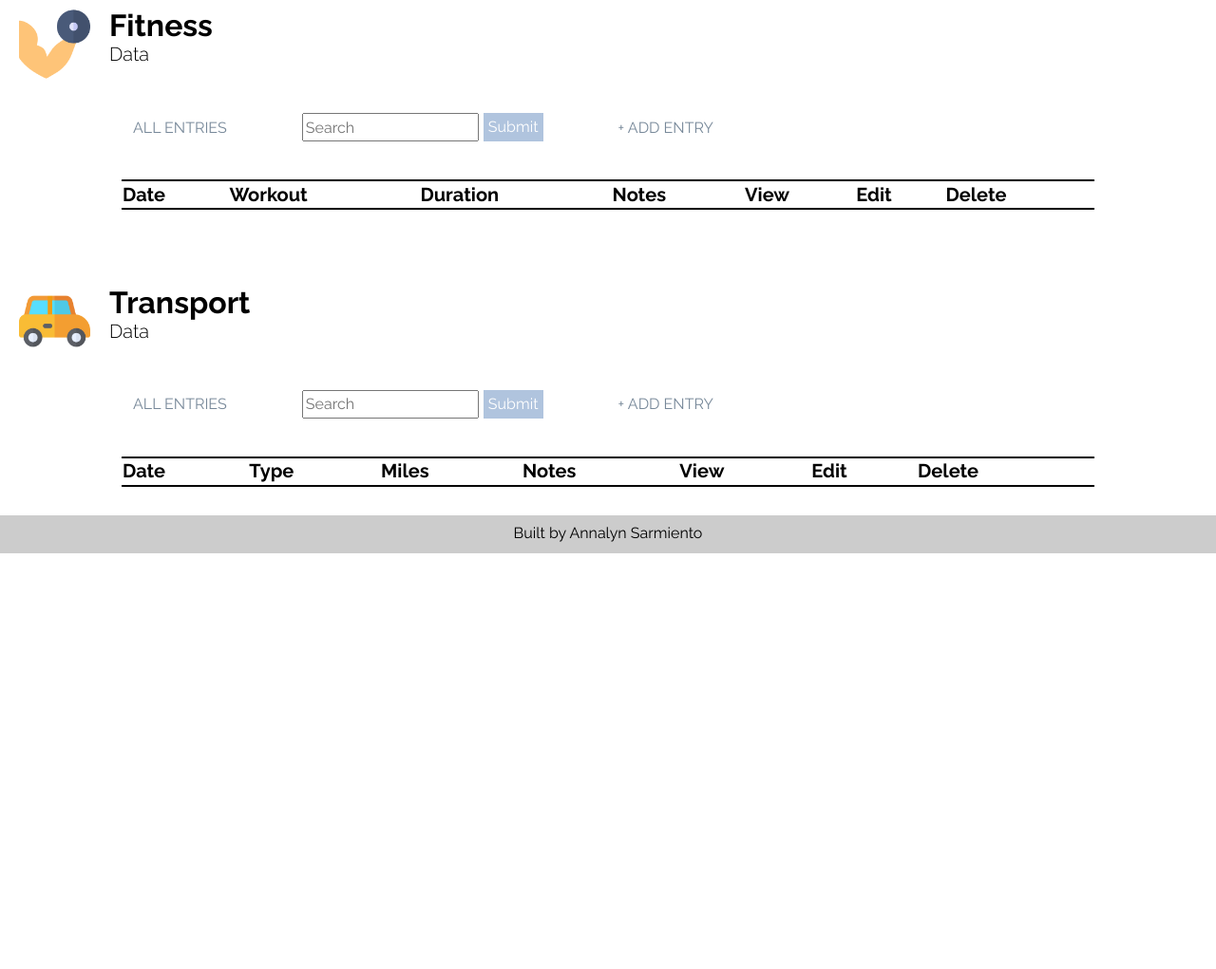
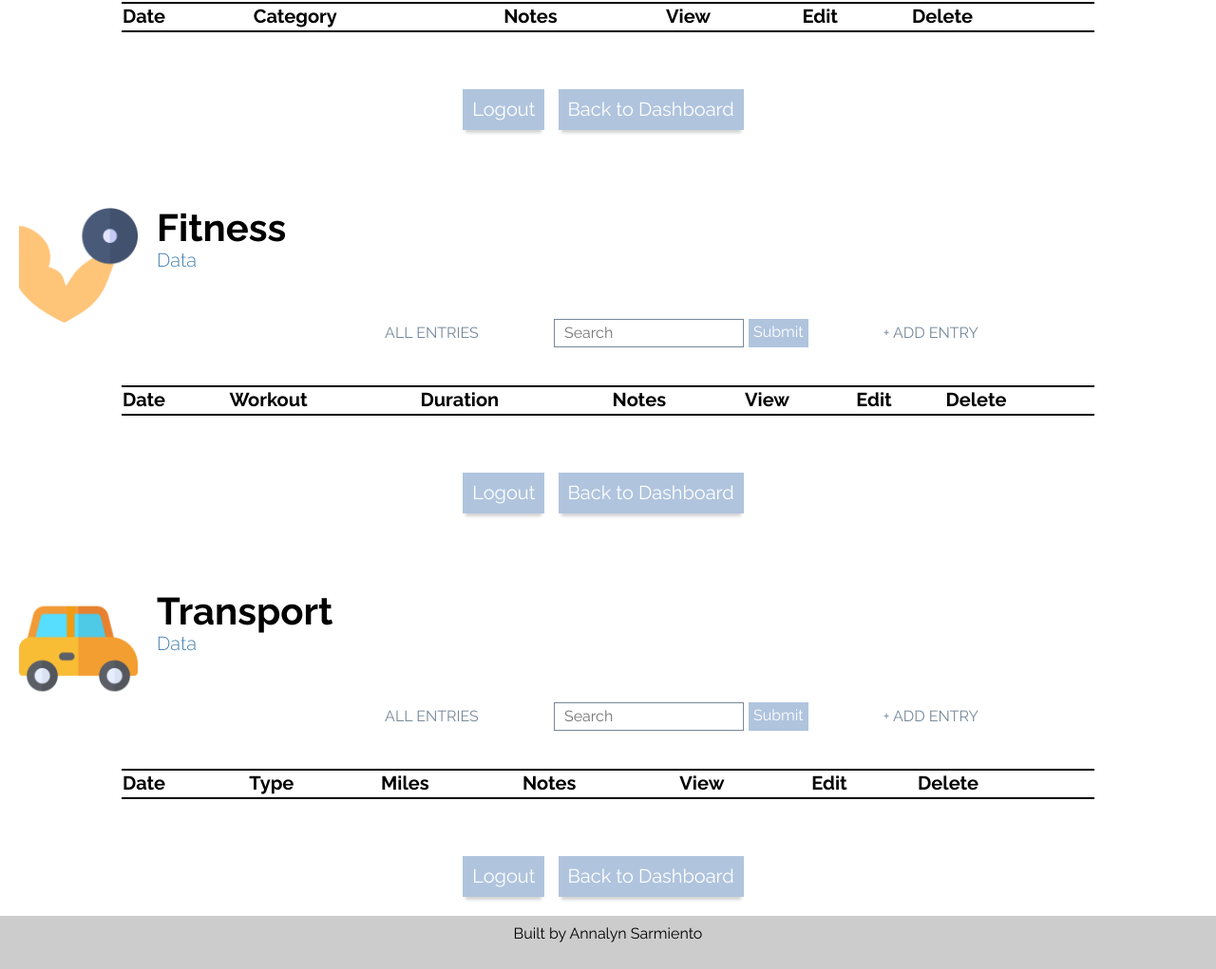
Before and after one commit to annalyncs/life-index-capstone, a website: page public/index.html in a window 1280 px wide. Shown: the part 2782-3803 px from the top of the page at 95% size. Before the commit the page ends 3365 px from the top, so only its background shows below. Drawn offline with nearby package versions, Linux system fonts and the light colour scheme.

Commit message:
updated dashboard styling

```diff
--- a/public/index.html
+++ b/public/index.html
@@ -122,6 +122,11 @@
                 <td>icon</td>
             </tr>
         </table>
+
+        <div id="dash-buttons">
+            <button id="dash-logout">Logout</button>
+            <button id="dash-back">Back to Dashboard</button>
+        </div>
     </section>
 
     <section id="health-data" class="lifestyle-data">
@@ -147,6 +152,11 @@
                 <th>Delete</th>
             </tr>
         </table>
+
+        <div id="dash-buttons">
+            <button id="dash-logout">Logout</button>
+            <button id="dash-back">Back to Dashboard</button>
+        </div>
     </section>
 
     <section id="fitness-data" class="lifestyle-data">
@@ -173,6 +183,11 @@
                 <th>Delete</th>
             </tr>
         </table>
+
+        <div id="dash-buttons">
+            <button id="dash-logout">Logout</button>
+            <button id="dash-back">Back to Dashboard</button>
+        </div>
     </section>
 
     <section id="transport-data" class="lifestyle-data">
@@ -199,6 +214,11 @@
                 <th>Delete</th>
             </tr>
         </table>
+
+        <div id="dash-buttons">
+            <button id="dash-logout">Logout</button>
+            <button id="dash-back">Back to Dashboard</button>
+        </div>
     </section>
 
     <footer class="footer">Built by Annalyn Sarmiento</footer>
--- a/public/style.css
+++ b/public/style.css
@@ -3,6 +3,26 @@ body {
     font-size: 16px;
     padding: 0;
     font-family: 'Raleway', sans-serif;
+}
+
+/*****MISC****/
+
+div, section {
+    margin-top: 80px;
+    margin-bottom: 20px;
+}
+
+a {
+    text-decoration: none;
+    color: black;
+}
+
+a:visited {
+    color: black;
+}
+
+img {
+    height: 100px;
 }
 
 ul {
@@ -137,6 +157,10 @@ div.dashboard-option {
     font-weight: 700;
 }
 
+.dashboard-text{
+    color: steelblue;
+}
+
 section.dashboard {
     margin: 0 auto;
     text-align: center;
@@ -144,6 +168,7 @@ section.dashboard {
 
 h1.dashboard-header {
     text-align: left;
+    margin: 20px;
 }
 
 div.dashboard-option p {
@@ -151,11 +176,29 @@ div.dashboard-option p {
     font-weight: 700;
 }
 
+div#dash-buttons {
+    margin: 0 auto;
+    text-align: center;
+}
+
 button#logout {
     display: block;
+    margin: auto;
+    padding: 10px;
+    margin-top: 10px;
+    font-size: 20px;
+    background: lightsteelblue;
+    box-shadow: 0 6px 3px -3px #D3D3D3;
+    color: white;
+    border: 0px;
+}
+
+button#dash-logout, button#dash-back {
+    display: inline-block;
     margin: 0 auto;
     padding: 10px;
-    margin-top: 10px;
+    margin-top: 30px;
+    margin-right: 10px;
     font-size: 20px;
     background: lightsteelblue;
     box-shadow: 0 6px 3px -3px #D3D3D3;
@@ -167,10 +210,11 @@ button#logout {
 .icon-header {
     display: inline-block;
     float: left;
-    height: 75px;
+    height: 125px;
     margin-right: 20px;
     margin-left: 20px;
     width: auto;
+
 }
 
 #navbar ul li {
@@ -180,16 +224,19 @@ button#logout {
 .lifestyle-data h1, h2 {
     padding: 0;
     margin: 0;
+    font-size: 40px;
 }
 
 .lifestyle-data h2 {
     font-weight: 300;
     font-size: 20px;
+    color: steelblue;
 }
 
 div.data-controls {
     margin: 0 auto;
     padding: 10px;
+    text-align: center;
 }
 
 div.data-controls span, form {
@@ -243,37 +290,18 @@ button.search {
 
 input {
     height: 30px;
+    border: 1px lightslategrey solid;
+    padding: 10px;
 }
 
-
-/*****MISC****/
-
-div, section {
-    margin-top: 80px;
-}
-
-a {
-    text-decoration: none;
-    color: black;
-}
-
-a:visited {
-    color: black;
-}
-
-img {
-    height: 100px;
-}
 
 /*****FOOTER*****/
 footer {
     background: #ccc;
-    height: 5vh;
+    height: 7vh;
     padding: 10px;
     text-align: center;
 }
-
-
 
 
 /*****RESPONSIVE*****/
```
